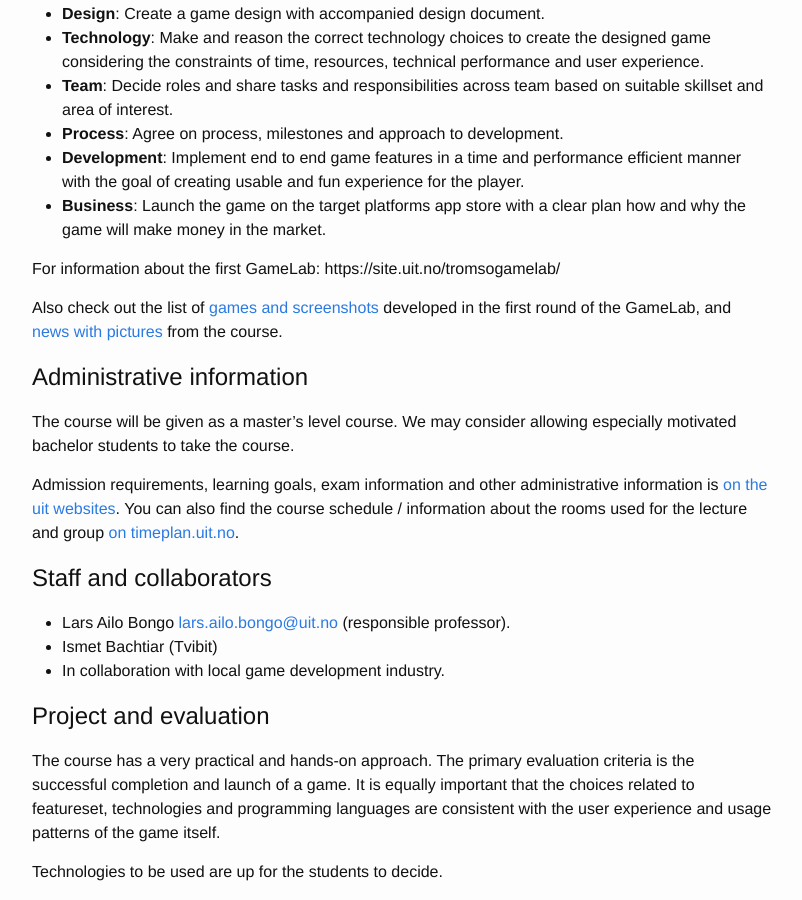
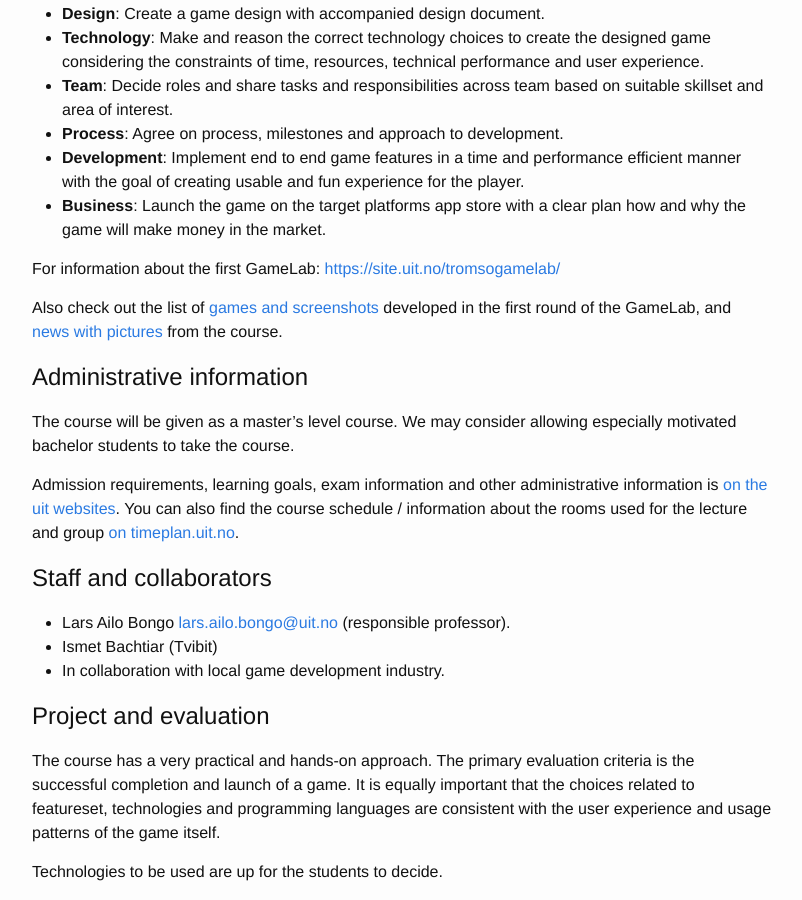
Before and after one commit to uit-gamelab-s24/uit-gamelab-s24.github.io, a Jekyll site: the page built from index.md, in a window 1280 px wide and 900 px high, scrolled down 387 px. Shown: the whole window, without its empty margins (238-1040 px from the left). Built offline with Jekyll 4.4.1, drawn with Linux system fonts in a browser that asks for light colours; our own code applies the rules of GitHub Pages for plain Markdown files; part of the change alters nothing that is shown.

```diff
--- a/index.md
+++ b/index.md
@@ -15,7 +15,7 @@ Throughout the course we will have go through, and learn, the complete cycle of
 * **Development**: Implement end to end game features in a time and performance efficient manner with the goal of creating usable and fun experience for the player.
 * **Business**: Launch the game on the target platforms app store with a clear plan how and why the game will make money in the market.
 
-For information about the first GameLab: https://site.uit.no/tromsogamelab/
+For information about the first GameLab: [https://site.uit.no/tromsogamelab/]([https://site.uit.no/tromsogamelab/])
 
 Also check out the list of [games and screenshots](https://site.uit.no/tromsogamelab/student-projects/) developed in the first round of the GameLab, and [news with pictures](https://site.uit.no/tromsogamelab/category/news/) from the course.
 
```
